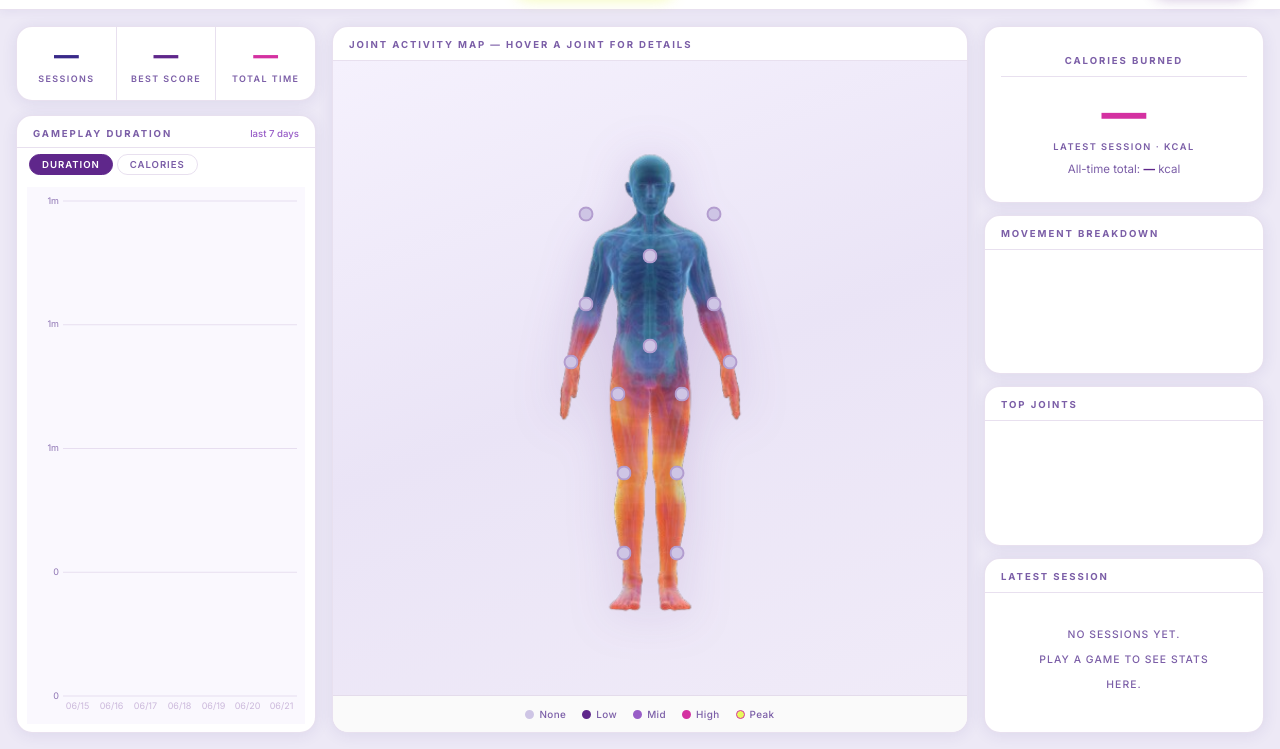
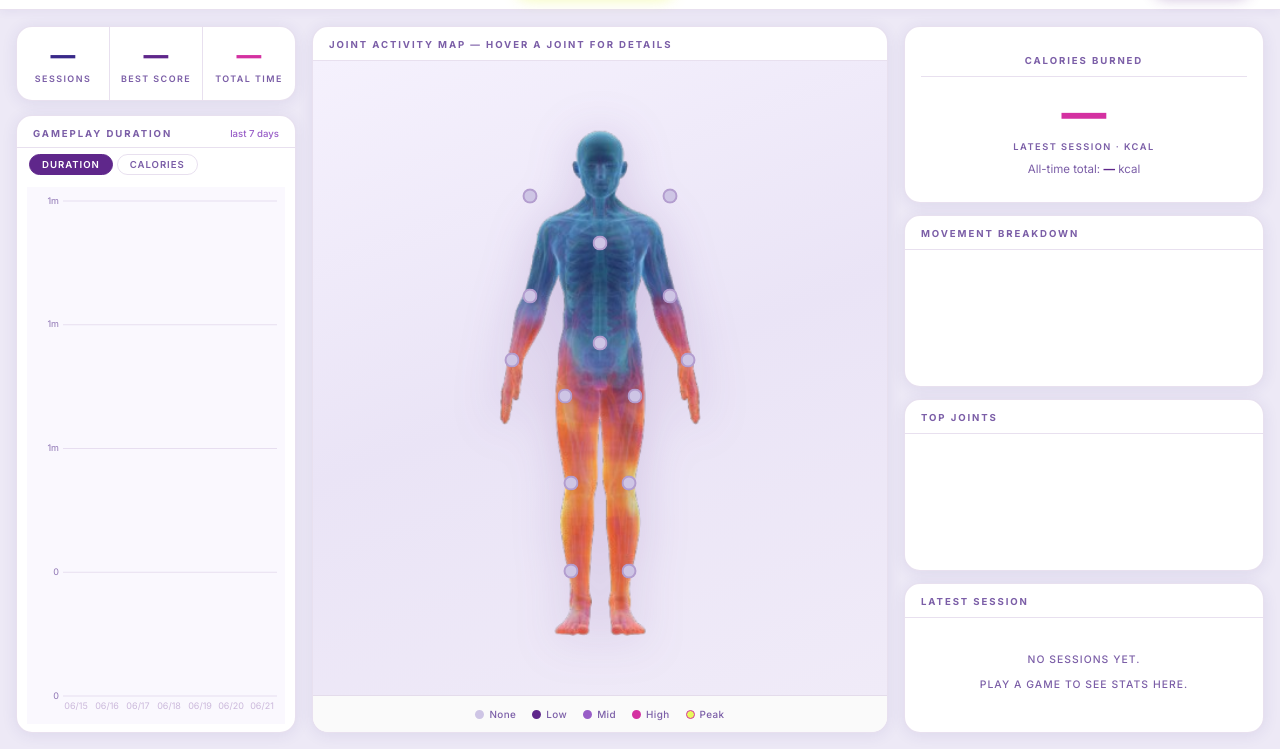
Before and after one commit to faeilana/quasiqinetic, a website built with Vite: page index.html in a window 1280 px wide. Shown: the part 51-800 px from the top of the page. Built offline with nearby package versions, Linux system fonts and the light colour scheme; files whose address does not match are found by name.

Commit message:
ui: bigger body image and wider right stats panel
Body max-height 530→700px, right panel 280→360px wide.

Co-Authored-By: Claude Sonnet 4.6 <noreply@anthropic.com>

```diff
--- a/index.html
+++ b/index.html
@@ -111,7 +111,7 @@
     /* ── Main 3-col grid ─────────────────────────────────────────────── */
     .main-grid {
       display: grid;
-      grid-template-columns: 300px 1fr 280px;
+      grid-template-columns: 280px 1fr 360px;
       gap: 16px;
       padding: 16px;
       flex: 1;
@@ -207,7 +207,7 @@
     .body-container {
       position: relative;
       height: 100%;
-      max-height: 530px;
+      max-height: 700px;
       /* shrink to image width so %-positioned dots align to the image */
       width: fit-content;
       flex-shrink: 0;
```
